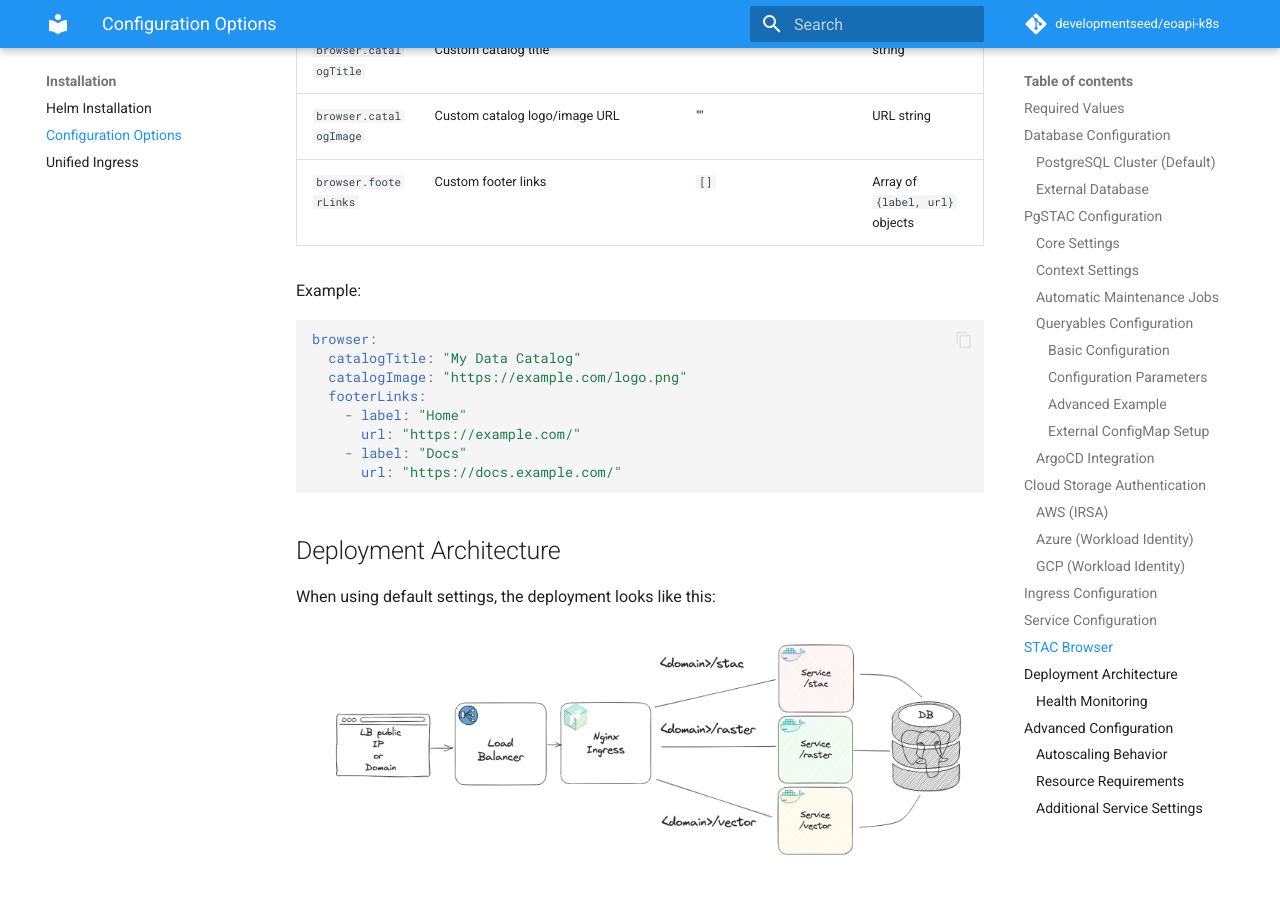
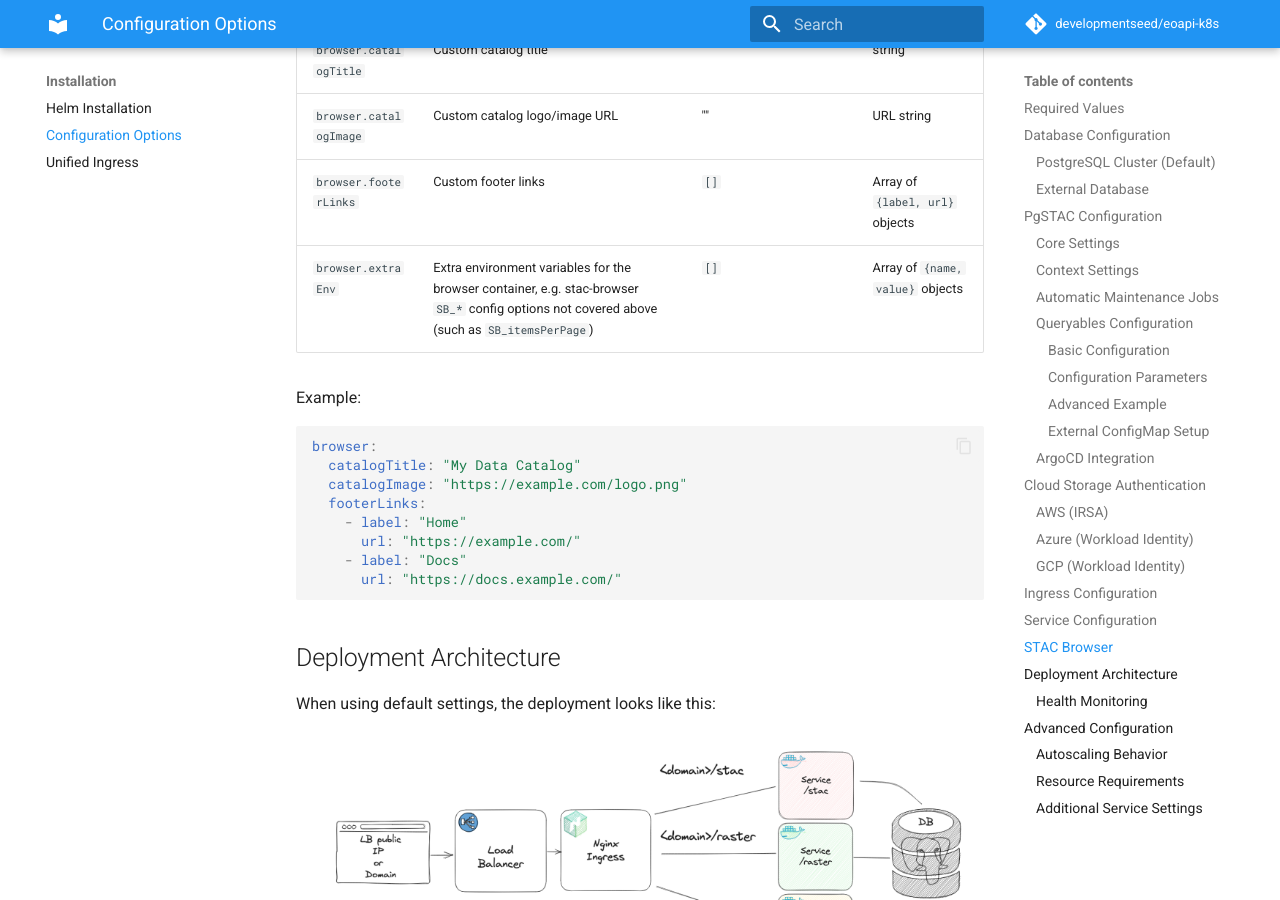
Before and after one commit to developmentseed/eoapi-k8s, an MkDocs documentation site: the page built from docs/configuration.md, in a window 1280 px wide and 900 px high, scrolled down 8230 px. Built offline with MkDocs 1.6.1 and Material for MkDocs 9.7.7, drawn with Linux system fonts in a browser that asks for light colours; comment, search, counter and statistics services are not loaded.

Commit message:
feat: add browser.extraEnv passthrough for stac-browser SB_* config
The browser Deployment hardcodes a fixed set of SB_* env vars (SB_catalogUrl,
SB_catalogTitle, SB_catalogImage, SB_authConfig, SB_footerLinks) and exposes no
way to set any other stac-browser config option (e.g. SB_itemsPerPage) from Helm
values. Today that requires a post-render patch on the rendered Deployment.

Add a `browser.extraEnv` list, rendered after the built-in vars onto the browser
container (mirroring the existing testing.mockOidcServer.extraEnv pattern), so
any SB_<option> can be configured through values. Includes a unit test asserting
extraEnv is appended without dropping the built-in env, docs, and a values
example.

Fixes #524

Co-Authored-By: Claude Opus 4.8 <noreply@anthropic.com>

```diff
--- a/docs/configuration.md
+++ b/docs/configuration.md
@@ -324,6 +324,7 @@ raster:
 | `browser.catalogTitle` | Custom catalog title | "" | string |
 | `browser.catalogImage` | Custom catalog logo/image URL | "" | URL string |
 | `browser.footerLinks` | Custom footer links | `[]` | Array of `{label, url}` objects |
+| `browser.extraEnv` | Extra environment variables for the browser container, e.g. stac-browser `SB_*` config options not covered above (such as `SB_itemsPerPage`) | `[]` | Array of `{name, value}` objects |
 
 Example:
 
```
Also changed, not shown: 3 other files.
